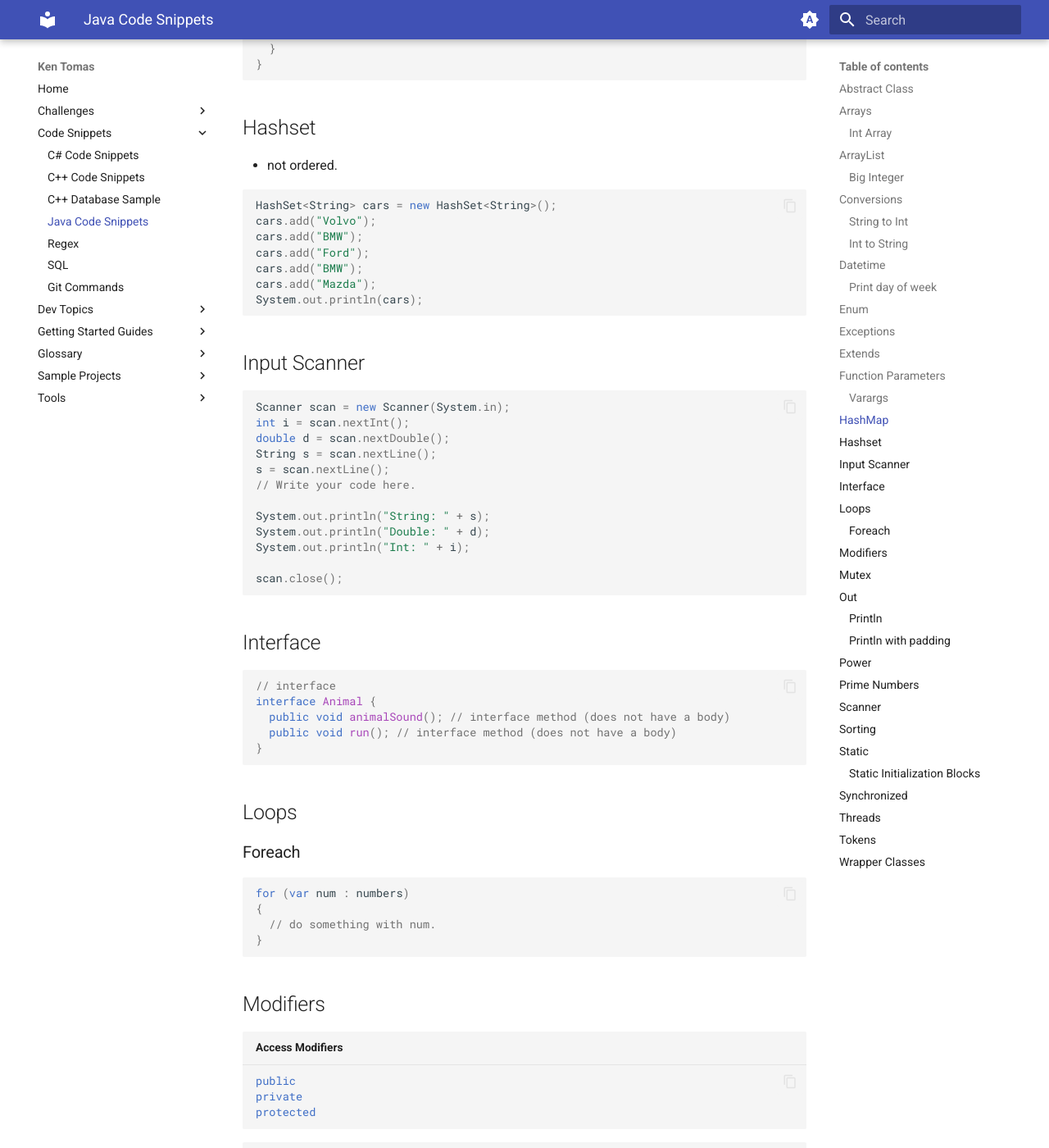
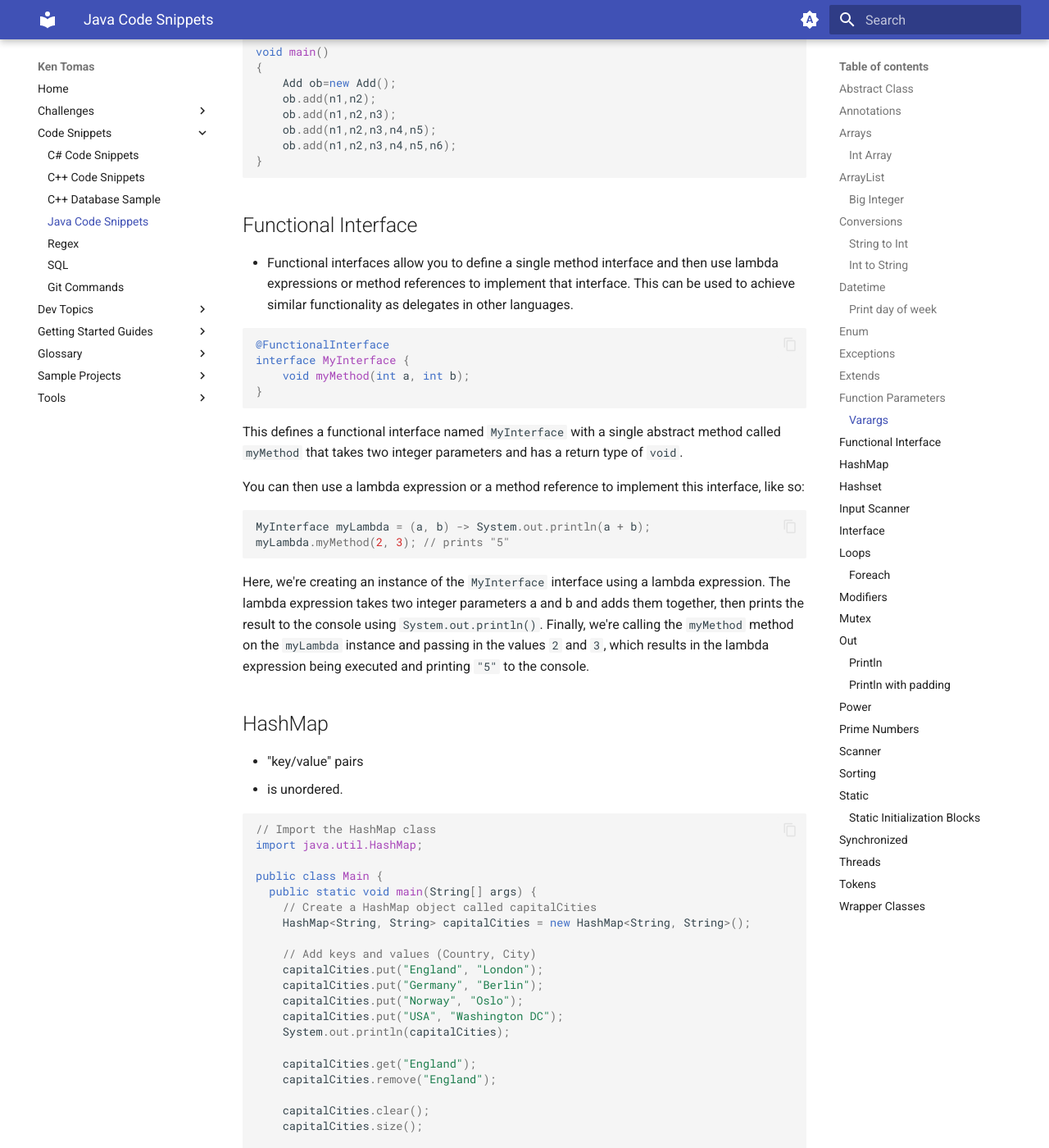
Before and after one commit to kentomas/kentomas.github.io, an MkDocs documentation site: the page built from docs/Code Snippets/Java.md, in a window 1280 px wide and 1400 px high, scrolled down 6392 px. Shown: the whole window at 82% size. Built offline with MkDocs 1.6.1 and Material for MkDocs 9.7.7, drawn with Linux system fonts in a browser that asks for light colours; some of the changed text lies outside the part shown.

Commit message:
- Added annotations examples. - Added Functional Interface example.

````diff
--- a/docs/Code Snippets/Java.md
+++ b/docs/Code Snippets/Java.md
@@ -32,6 +32,23 @@
   }
 }
 ```
+
+## Annotations
+
+The most common annotations used in Java are:
+
+| Annotation             | Description                                                                                                       |
+| ---------------------- | ----------------------------------------------------------------------------------------------------------------- |
+| `@Override`            | Indicates that a method in a subclass is intended to override a method in its superclass.                         |
+| `@Deprecated`          | Indicates that a class, method, or field should no longer be used, often because there is a better alternative.   |
+| `@SuppressWarnings`    | Suppresses compiler warnings for the annotated code.                                                              |
+| `@SafeVarargs`         | Indicates that a method with a variable number of arguments is safe to use with unchecked generic array creation. |
+| `@FunctionalInterface` | Indicates that an interface is intended to be a functional interface, which can be used with lambda expressions.  |
+| `@NonNull`             | Indicates that a parameter, return value, or field cannot be null.                                                |
+| `@Nullable`            | Indicates that a parameter, return value, or field can be null.                                                   |
+| `@Resource`            | Marks a class or field as a resource that should be managed by the container.                                     |
+| `@Component`           | Indicates that a class is a Spring component, which can be autodetected and used by the Spring framework.         |
+| @Autowired             | Injects a dependency into a Spring bean.                                                                          |
 
 ## Arrays
 
@@ -286,6 +303,28 @@
     ob.add(n1,n2,n3,n4,n5,n6);
 }
 ```
+
+## Functional Interface
+
+- Functional interfaces allow you to define a single method interface and then use lambda expressions or method references to implement that interface. This can be used to achieve similar functionality as delegates in other languages.
+
+```java
+@FunctionalInterface
+interface MyInterface {
+    void myMethod(int a, int b);
+}
+```
+
+This defines a functional interface named `MyInterface` with a single abstract method called `myMethod` that takes two integer parameters and has a return type of `void`.
+
+You can then use a lambda expression or a method reference to implement this interface, like so:
+
+```java
+MyInterface myLambda = (a, b) -> System.out.println(a + b);
+myLambda.myMethod(2, 3); // prints "5"
+```
+
+Here, we're creating an instance of the `MyInterface` interface using a lambda expression. The lambda expression takes two integer parameters a and b and adds them together, then prints the result to the console using `System.out.println()`. Finally, we're calling the `myMethod` method on the `myLambda` instance and passing in the values `2` and `3`, which results in the lambda expression being executed and printing `"5"` to the console.
 
 ## HashMap
 
````
